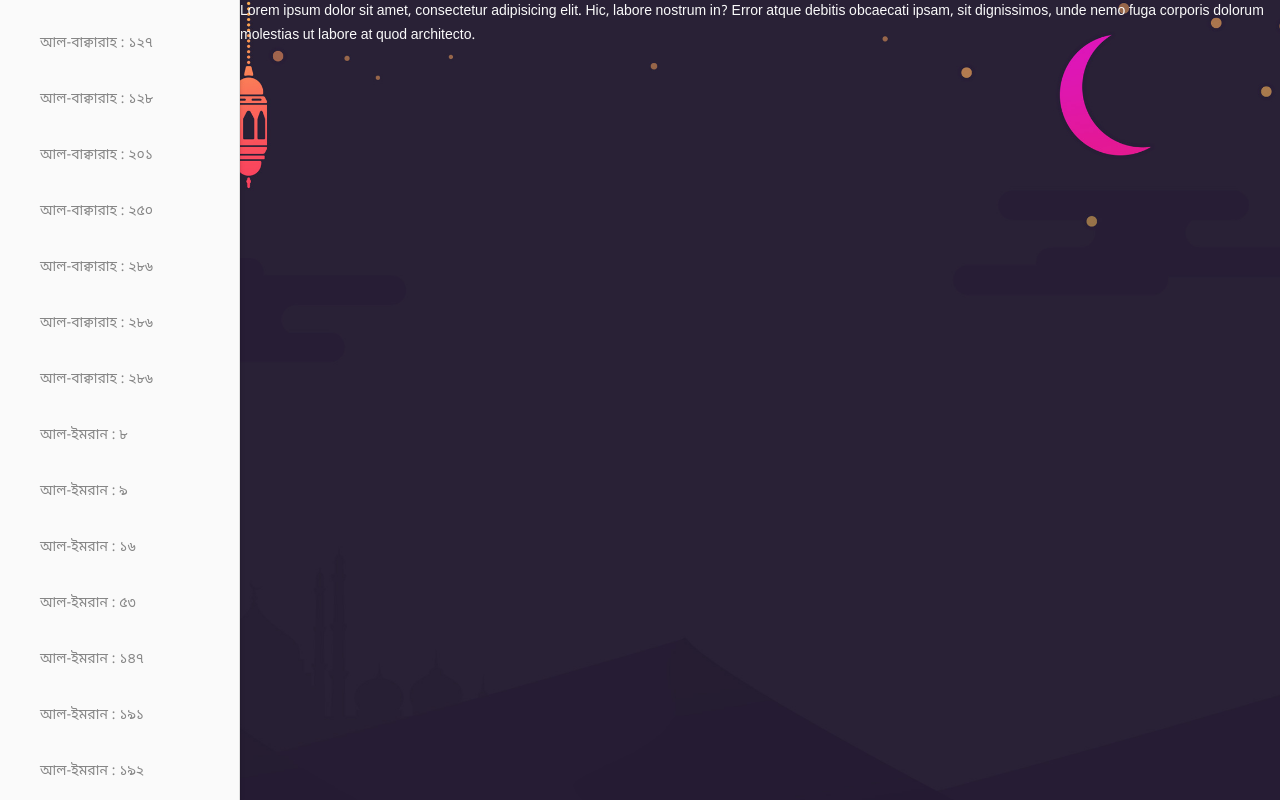
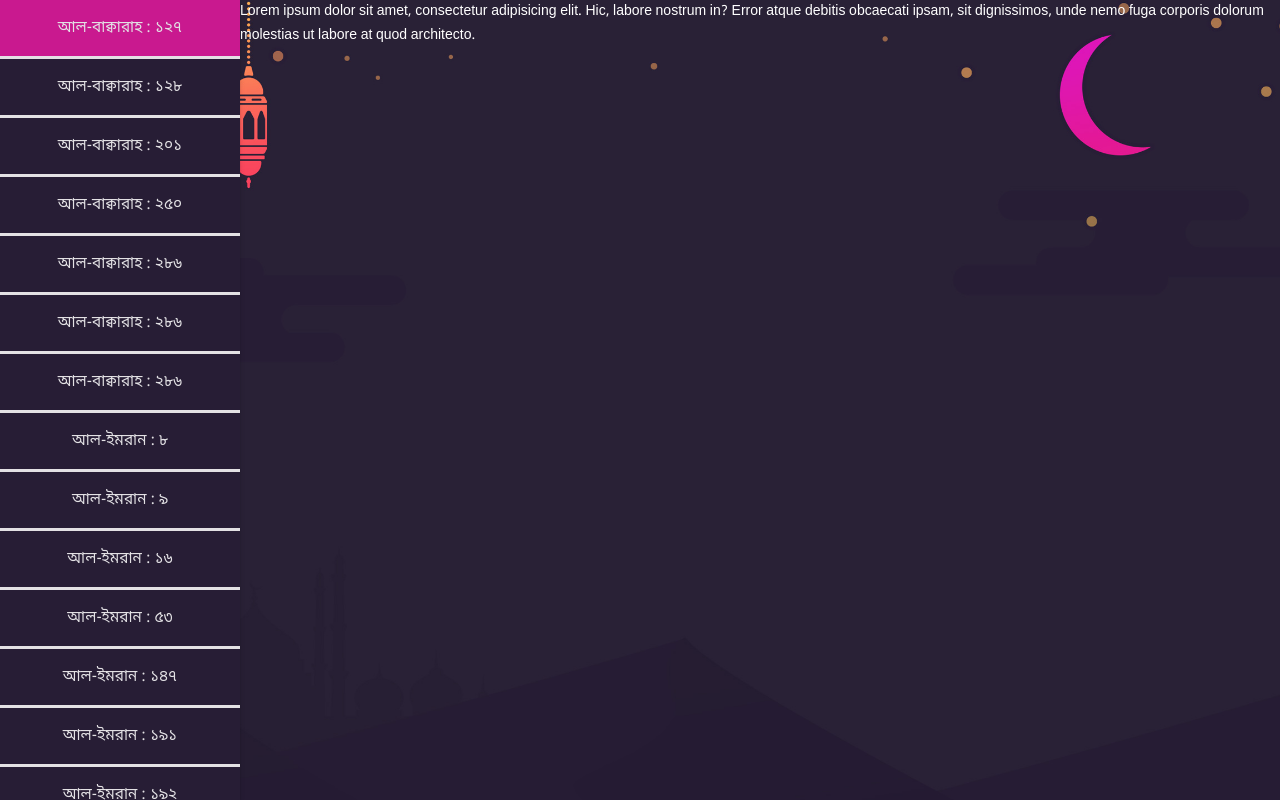
Before and after one commit to sh4hids/rabbana-dua, a React (Create React App) app: page / in a window 1280 px wide. Built offline with nearby package versions, Linux system fonts and the light colour scheme; a web font is replaced by a local one.

Commit message:
Added menu styles

```diff
--- a/src/styles/App.css
+++ b/src/styles/App.css
@@ -7,7 +7,7 @@
 
 body {
   font-family: "Noto Sans Bengali", sans-serif;
-  color: #FAFAFA;
+  color: #FFFFFF;
   background-color: #271D35;
   font-size: 20px;
   background: url("/img/bg.jpg");
@@ -25,3 +25,24 @@ body {
   flex-direction: column;
   justify-content: center;
   align-items: center; }
+
+.mdl-layout__drawer {
+  background: #271D35;
+  border-right: none; }
+  .mdl-layout__drawer .mdl-navigation {
+    padding-top: 0; }
+    .mdl-layout__drawer .mdl-navigation .mdl-navigation__link {
+      color: #FFFFFF;
+      text-align: center;
+      border-bottom: 3px solid #FFFFFF;
+      transition: all ease-in-out 0.3s;
+      font-weight: 500;
+      font-size: 1.1rem; }
+      .mdl-layout__drawer .mdl-navigation .mdl-navigation__link:hover {
+        background: #E2199D; }
+  .mdl-layout__drawer::-webkit-scrollbar-track {
+    background-color: #FFFFFF; }
+  .mdl-layout__drawer::-webkit-scrollbar {
+    width: 4px; }
+  .mdl-layout__drawer::-webkit-scrollbar-thumb {
+    background-color: #f9465c; }
--- a/src/styles/App.scss
+++ b/src/styles/App.scss
@@ -1,3 +1,4 @@
 @import "styles/_fonts.scss";
 @import "styles/_variables.scss";
 @import "styles/_common.scss";
+@import "styles/components/_MainNav.scss";
--- a/src/styles/_variables.scss
+++ b/src/styles/_variables.scss
@@ -1,5 +1,5 @@
 $primary_arabic_font: 'Lateef', sans-serif;
 $primary_bengali_font: 'Noto Sans Bengali', sans-serif;
-$primary_color: #FAFAFA;
+$primary_color: #FFFFFF;
 $primary_bg_color: #271D35;
 $primary_action_color: #E2199D;
--- /dev/null
+++ b/src/styles/components/_MainNav.scss
@@ -0,0 +1,27 @@
+.mdl-layout__drawer {
+  background: $primary_bg_color;
+  border-right: none;
+  .mdl-navigation {
+    padding-top: 0;
+    .mdl-navigation__link {
+      color: $primary_color;
+      text-align: center;
+      border-bottom: 3px solid $primary_color;
+      transition: all ease-in-out 0.3s;
+      font-weight: 500;
+      font-size: 1.1rem;
+      &:hover {
+        background: $primary_action_color;
+      }
+    }
+  }
+  &::-webkit-scrollbar-track {
+    background-color: $primary_color;
+  }
+  &::-webkit-scrollbar {
+    width: 4px;
+  }
+  &::-webkit-scrollbar-thumb {
+    background-color: #f9465c;
+  }
+}
```
